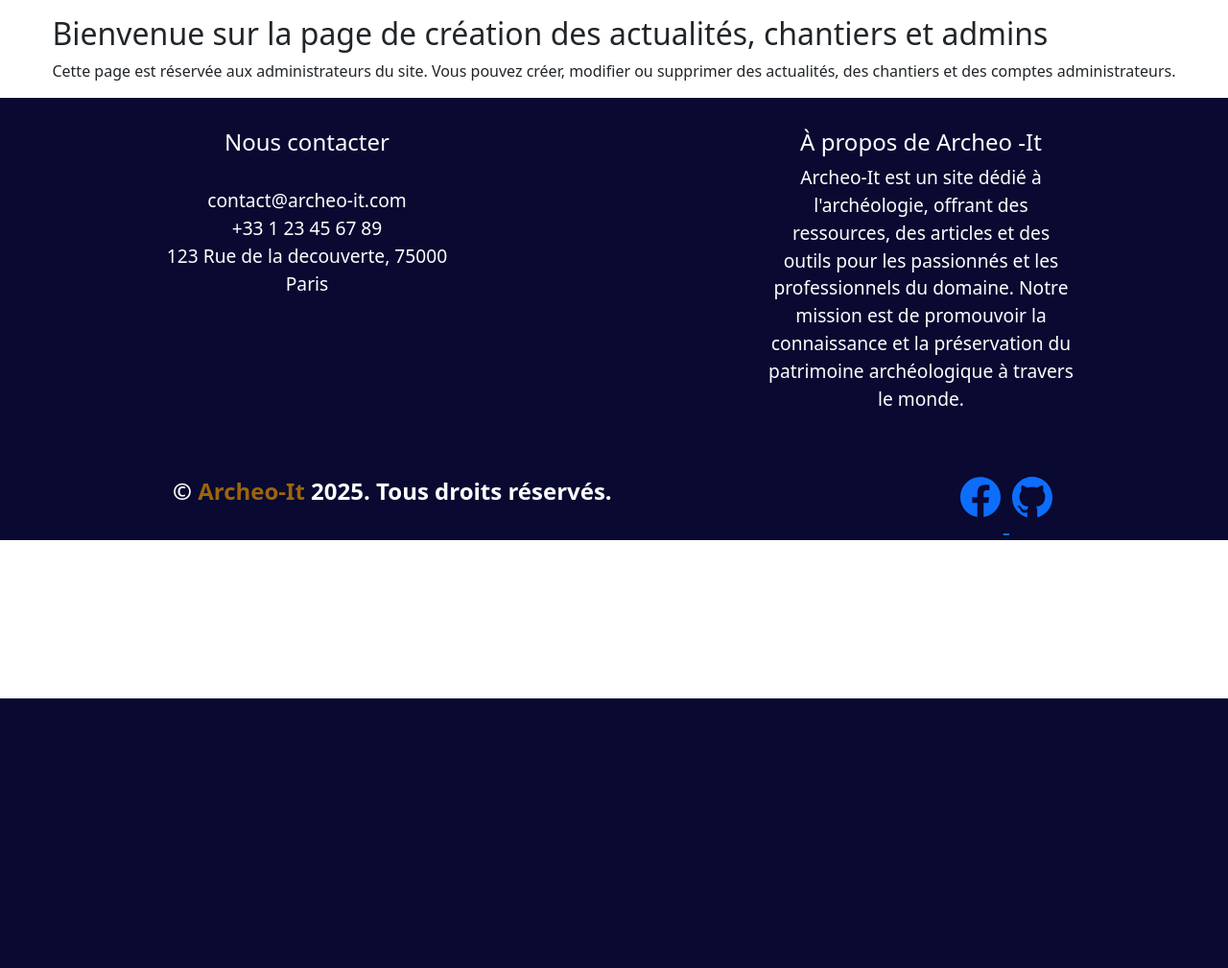
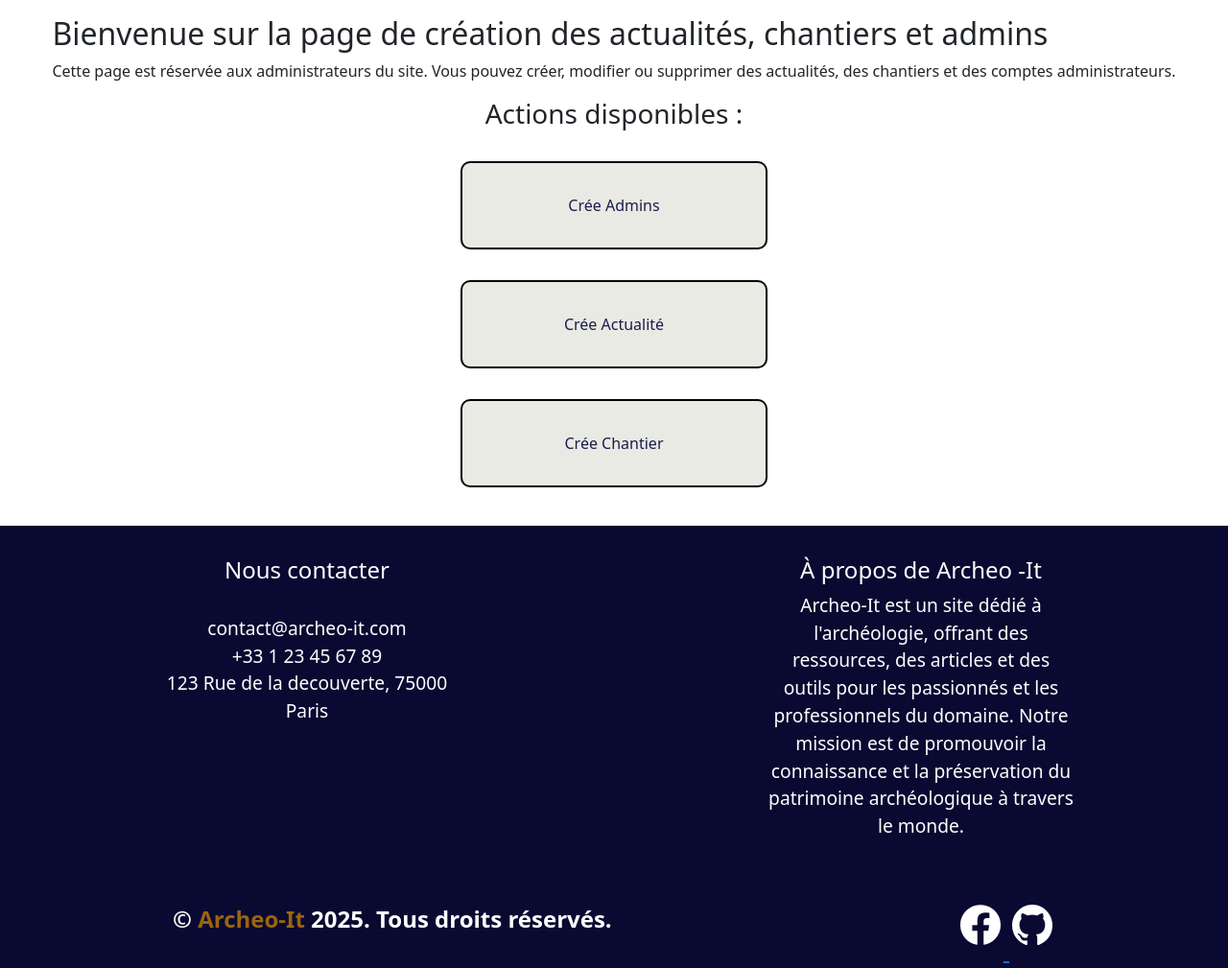
Before and after one commit to arcanoecole-It1/Archeo-It, a PHP site: page /creation.php in a window 1280 px wide. Shown: the part 72-1081 px from the top of the page at 96% size. Before the commit the page ends 800 px from the top, so only its background shows below. Run offline with PHP 8.4, Linux system fonts and the light colour scheme.

Commit message:
Page creation

```diff
--- /dev/null
+++ b/assets/css/create.css
@@ -0,0 +1,28 @@
+.actions {
+    display: flex;
+    flex-direction: column;
+    align-items: center;
+    justify-content: center;
+    gap: 1em;
+    margin-bottom: 2em;
+    width: 100%;
+    height: 100%;
+}
+.actions a {
+    text-decoration: none;
+    color: #1c1d4b;
+    padding: 0.5em 1em;
+    text-align: center;
+}
+.blocks {
+    background-color: #e9eae4;
+    width: 20em;
+    padding: 2em;
+    border-radius: 10px;
+    border: 2px solid black;
+}
+.blocks:hover {
+    background-color: #1c1d4b;
+    color: white;
+    transition: background-color 0.3s ease;
+}
--- a/assets/css/footer.css
+++ b/assets/css/footer.css
@@ -41,6 +41,8 @@ footer span {
     width: 2em;
     height: 2em;
     margin-bottom: 0.5em;
+    color: white;
+    transition: opacity 0.3s;
 }
 .logo-github:hover {
     opacity: 0.5;
@@ -49,4 +51,6 @@ footer span {
     width: 2em;
     height: 2em;
     margin-bottom: 0.5em;
+    color: white;
+    transition: opacity 0.3s;
 }
--- a/creation.php
+++ b/creation.php
@@ -9,6 +9,7 @@
     <link rel="stylesheet" href="./assets/css/header.css">
     <link rel="stylesheet" href="./assets/css/style.css">
     <link rel="stylesheet" href="./assets/css/footer.css">
+    <link rel="stylesheet" href="./assets/css/create.css">
 </head>
 <body>
     <?php require 'header.php'; ?>
@@ -20,15 +21,18 @@
             <p>
                 Cette page est réservée aux administrateurs du site. Vous pouvez créer, modifier ou supprimer des actualités, des chantiers et des comptes administrateurs.
             </p>
+            <div class="actions">
+                <h3>Actions disponibles :</h3>
                 <a href="admin_create.php">
-                <div></div>
+                    <div class="blocks">Crée Admins</div>
                 </a>
                 <a href="actualite_create.php">
-                <div></div>
+                    <div class="blocks">Crée Actualité</div>
                 </a>
                 <a href="chantier_create.php">
-                <div></div>
+                    <div class="blocks">Crée Chantier</div>
                 </a>
+            </div>
         </div>
     </main>
     <?php
```
Lines whose indentation alone changed are shown as unchanged.
